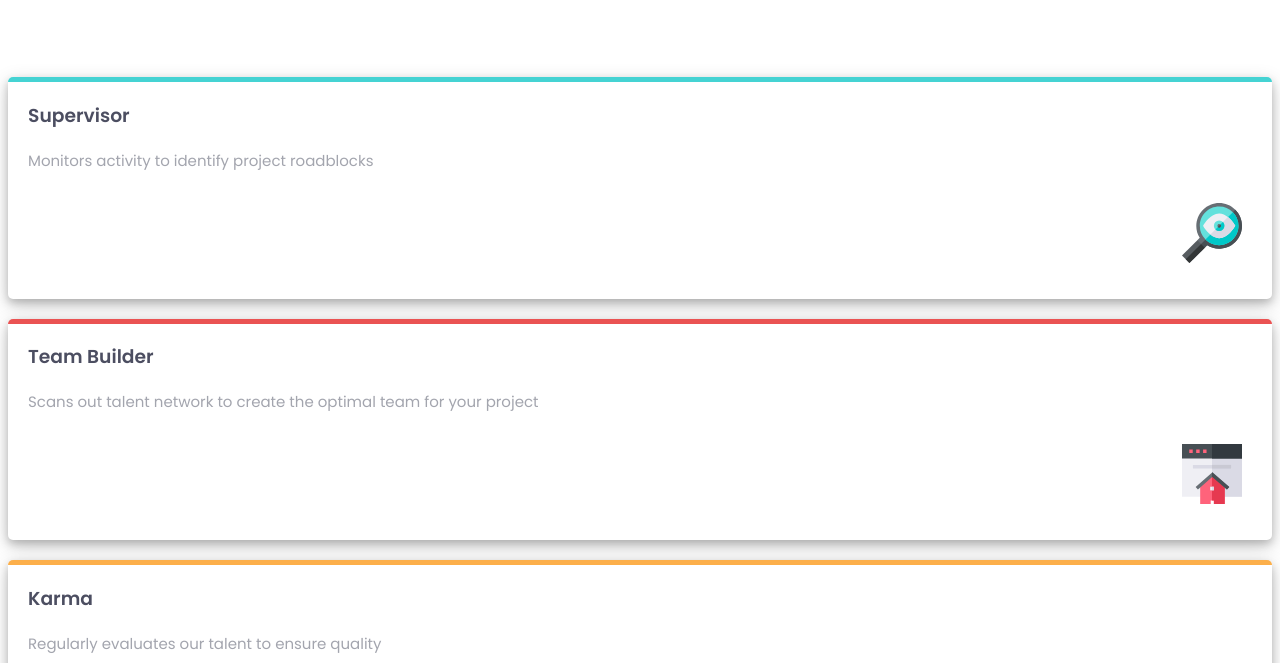
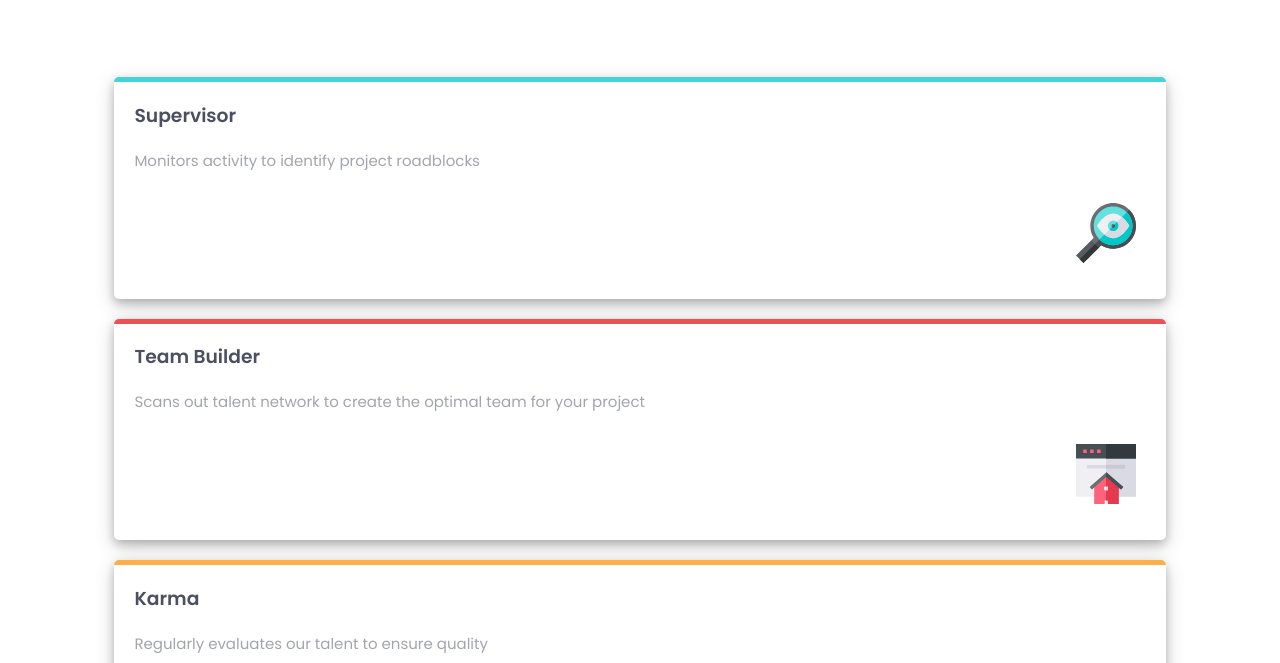
Before and after one commit to pearlanyanwu/four-card-feature.github.io, a plain HTML site: page index.html in a window 1280 px wide. Shown: the part 137-800 px from the top of the page. Drawn offline with Linux system fonts and the light colour scheme.

Commit message:
edited css

```diff
--- a/style.css
+++ b/style.css
@@ -42,7 +42,8 @@ section div {
   padding: 0 20px;
   padding-bottom: 7em;
   border-radius: 5px;
-  margin: 20px 0;
+  margin: 20px auto;
+  width: 80%;
 }
 
 section div p {
```
